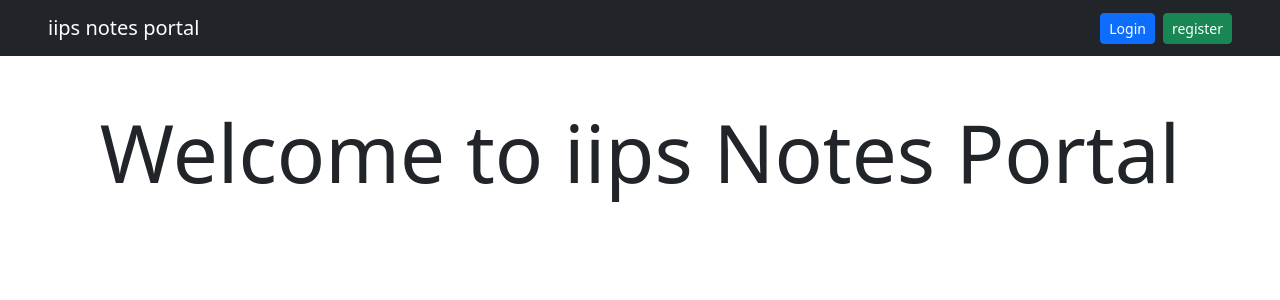
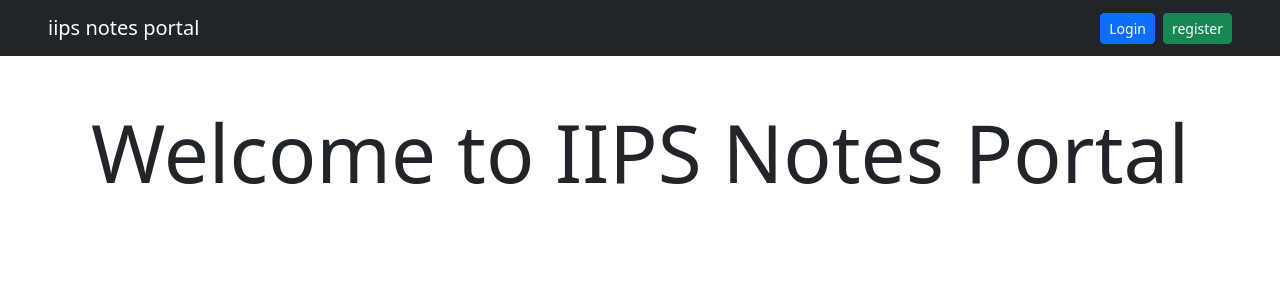
Before and after one commit to ashishrair500/iips-academics, a React (Vite) app: page / in a window 1280 px wide. Shown: the top 300 px of the page. Built offline with nearby package versions, Linux system fonts and the light colour scheme; no server answers.

Commit message:
Update HomePage.jsx

```diff
--- a/src/pages/HomePage/HomePage.jsx
+++ b/src/pages/HomePage/HomePage.jsx
@@ -9,7 +9,7 @@ const HomePage = () => {
     <>
     <NavigationComponent/>
     <h1 className='display-1 my-5 text-center'>
-        Welcome to iips Notes Portal
+        Welcome to IIPS Notes Portal
     </h1>
     </>
   )
```
